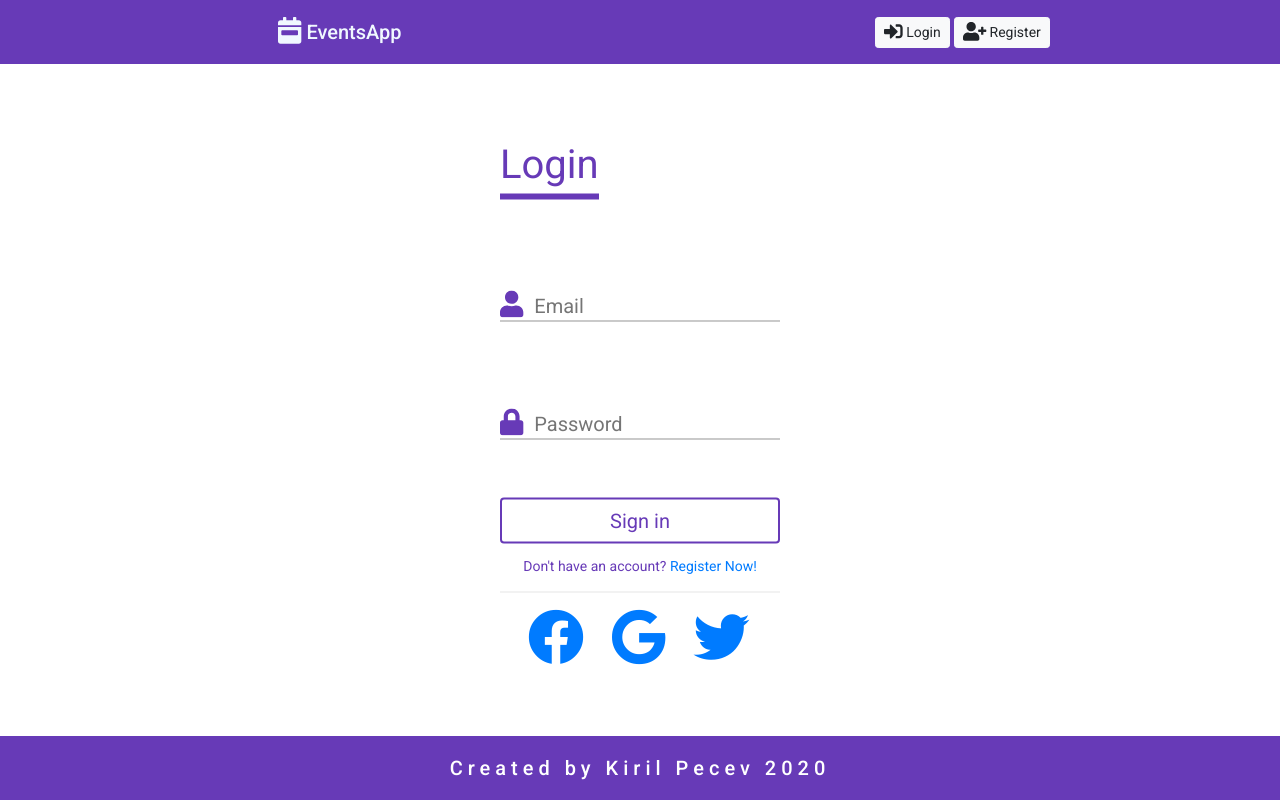
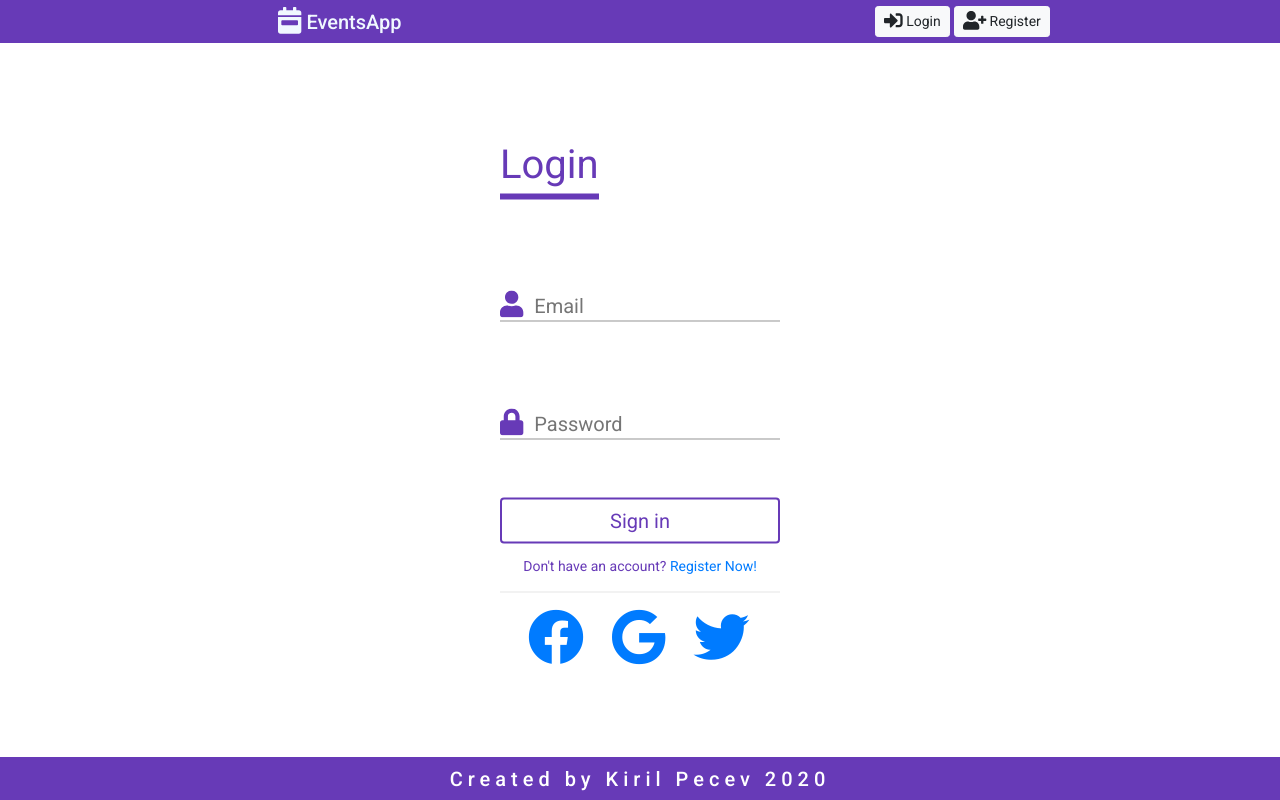
Before and after one commit to KirilPecev/Events-App, an Angular app in the folder EventsApp/: page /login in a window 1280 px wide. Built offline with nearby package versions, Linux system fonts and the light colour scheme.

Commit message:
iu updates

```diff
--- a/EventsApp/src/app/app.component.css
+++ b/EventsApp/src/app/app.component.css
@@ -1,3 +1,3 @@
 .main {
-    padding-top: 64px;
+    padding-top: 45px;
 }
--- a/EventsApp/src/app/footer/footer.component.css
+++ b/EventsApp/src/app/footer/footer.component.css
@@ -1,9 +1,14 @@
+mat-toolbar {
+    height: 43px;
+}
+
 div {
     position: fixed;
     bottom: 0;
     width: 100%;
 }
-p{
+
+p {
     margin: auto;
     letter-spacing: 5px;
 }
--- a/EventsApp/src/app/header/header.component.css
+++ b/EventsApp/src/app/header/header.component.css
@@ -2,6 +2,10 @@
     /* This fills the remaining space, by using flexbox.
        Every toolbar row uses a flexbox row layout. */
     flex: 1 1 auto;
+}
+
+mat-toolbar{
+    height: 43px;
 }
 
 .fix-me {
--- a/EventsApp/src/app/home-page-feed/home-page-feed.component.css
+++ b/EventsApp/src/app/home-page-feed/home-page-feed.component.css
@@ -5,8 +5,8 @@
 }
 
 .sharePublication {
-    position: relative;
-    width: 50.7%;
+    position: absolute;
+    width: 34%;
     border: 2px solid #ccc;
     padding: 2px;
 }
--- a/EventsApp/src/app/home-page-index/home-page-index.component.html
+++ b/EventsApp/src/app/home-page-index/home-page-index.component.html
@@ -36,5 +36,4 @@
             </ul>
         </mat-card-content>
     </mat-card>
-    <app-footer></app-footer>
 </div>
--- a/EventsApp/src/app/left-sidebar/left-sidebar.component.css
+++ b/EventsApp/src/app/left-sidebar/left-sidebar.component.css
@@ -3,7 +3,6 @@
     float: left;
     height: 100%;
     width: 32.8%;
-    top: 64px;
     background-color: whitesmoke;
     overflow-x: hidden;
 }
--- a/EventsApp/src/app/publication/publication.component.css
+++ b/EventsApp/src/app/publication/publication.component.css
@@ -1,11 +1,13 @@
 .publications {
     position: absolute;
+    top: 210px;
     margin-top: 10px;
     width: 33.9%;
 }
 
 .publication {
-    border: 2px solid #ccc;
+    border: 0px solid #ccc;
+    background-color: whitesmoke;
     margin-bottom: 20px;
 }
 
--- a/EventsApp/src/app/right-sidebar/right-sidebar.component.css
+++ b/EventsApp/src/app/right-sidebar/right-sidebar.component.css
@@ -2,15 +2,14 @@
     position: fixed;
     height: 100%;
     width: 32.6%;
-    top: 64px;
     margin-left: 67.35%;
     background-color: whitesmoke;
     overflow-x: hidden;
 }
 
 .right {
-    position: absolute;
-    margin: 5px;
+    position: relative;
+    margin: 0px;
 }
 
 .right span a {
```
